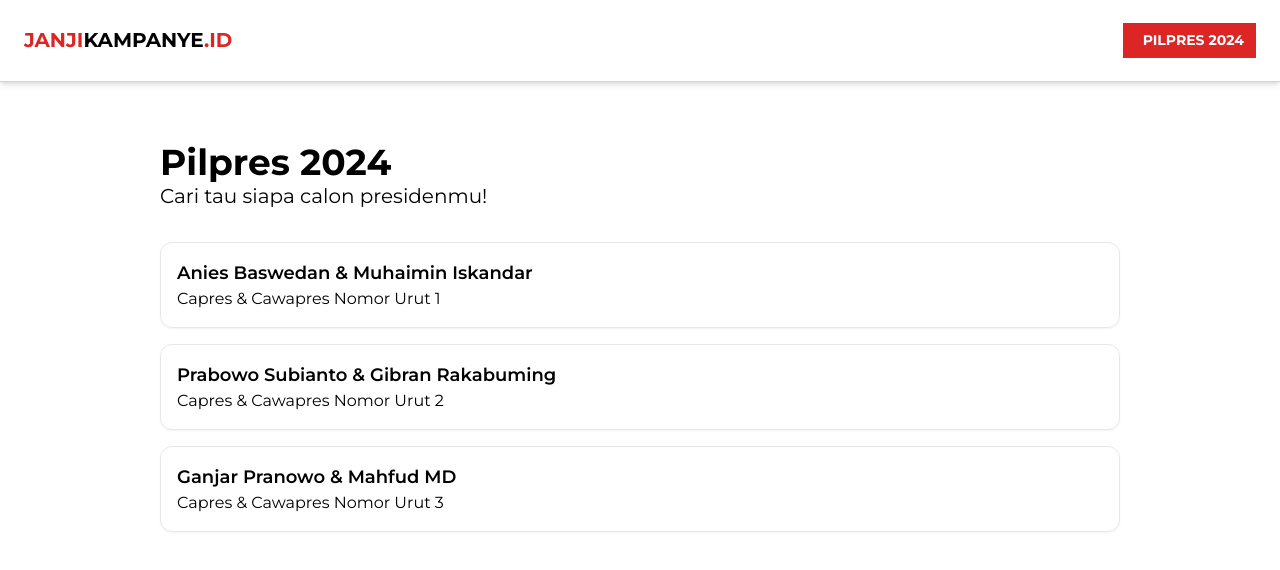
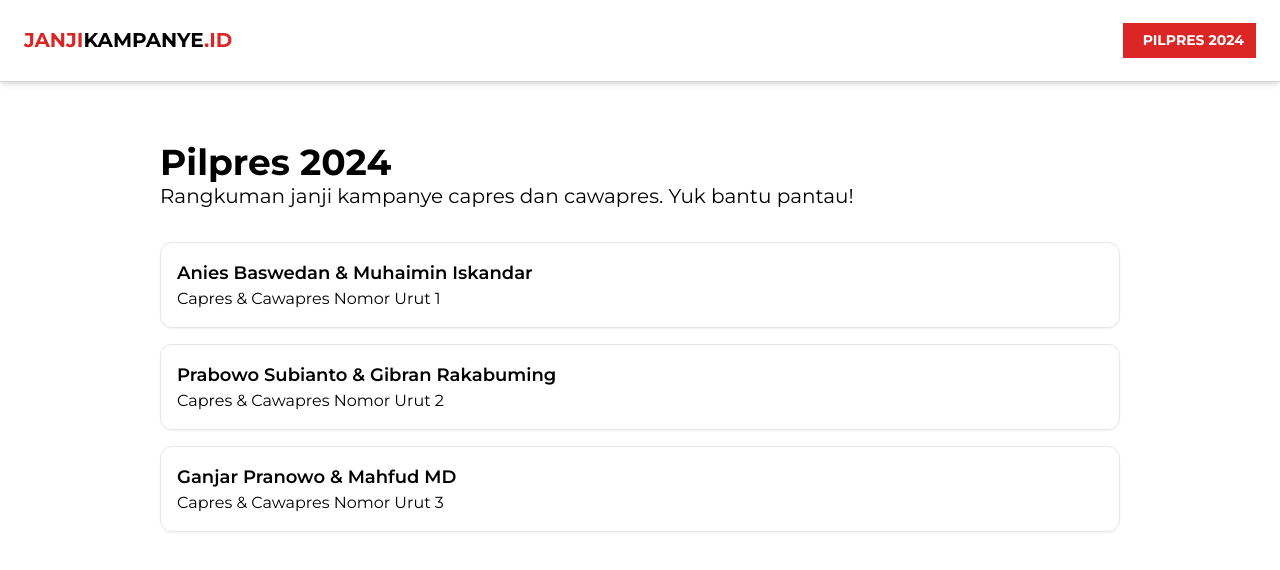
Before and after one commit to pandurijal/janjikampanye, a Next.js app: page /pilpres/2024 in a window 1280 px wide. Shown: the top 570 px of the page. Built offline with nearby package versions, Linux system fonts and the light colour scheme.

Commit message:
description

```diff
--- a/pages/pilpres/2024/index.tsx
+++ b/pages/pilpres/2024/index.tsx
@@ -33,7 +33,9 @@ const IndexPage: React.FC = () => {
       <div className="p-8 md:px-40">
         <div className="py-4">
           <p className="text-4xl font-bold">Pilpres 2024</p>
-          <p className="text-xl">Cari tau siapa calon presidenmu!</p>
+          <p className="text-xl">
+            Rangkuman janji kampanye capres dan cawapres. Yuk bantu pantau!
+          </p>
         </div>
         <div>
           {candidates?.map((item: any, index: number) => (
```
